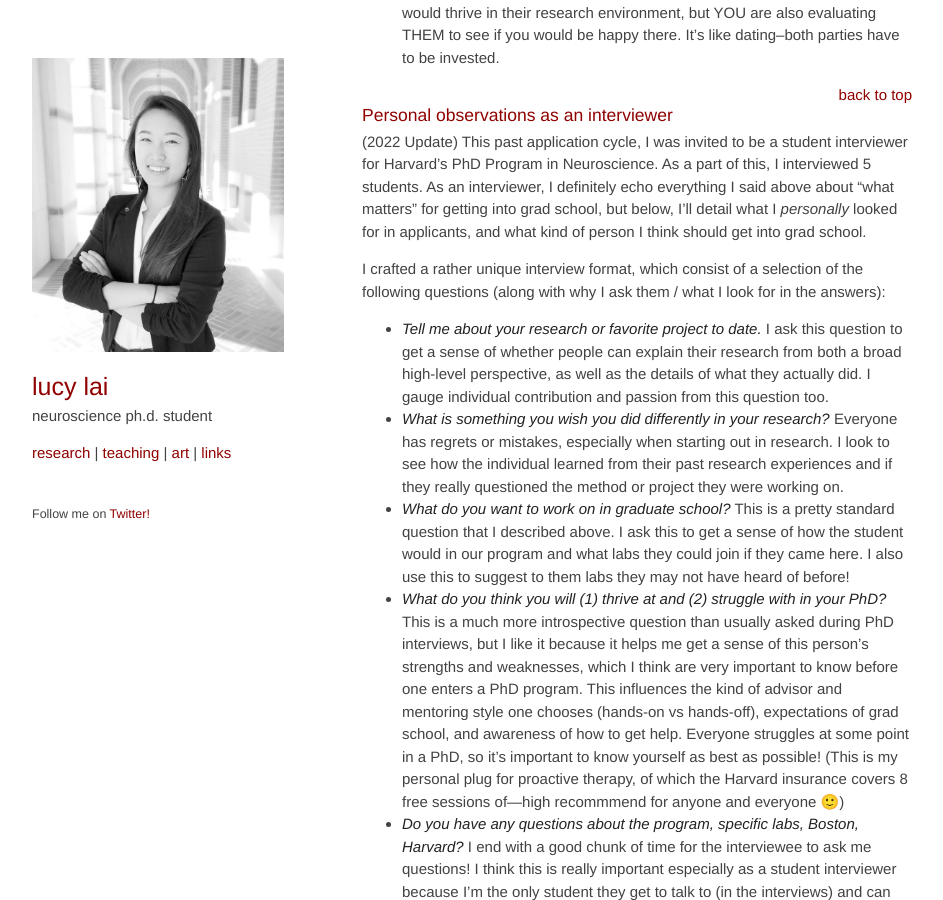
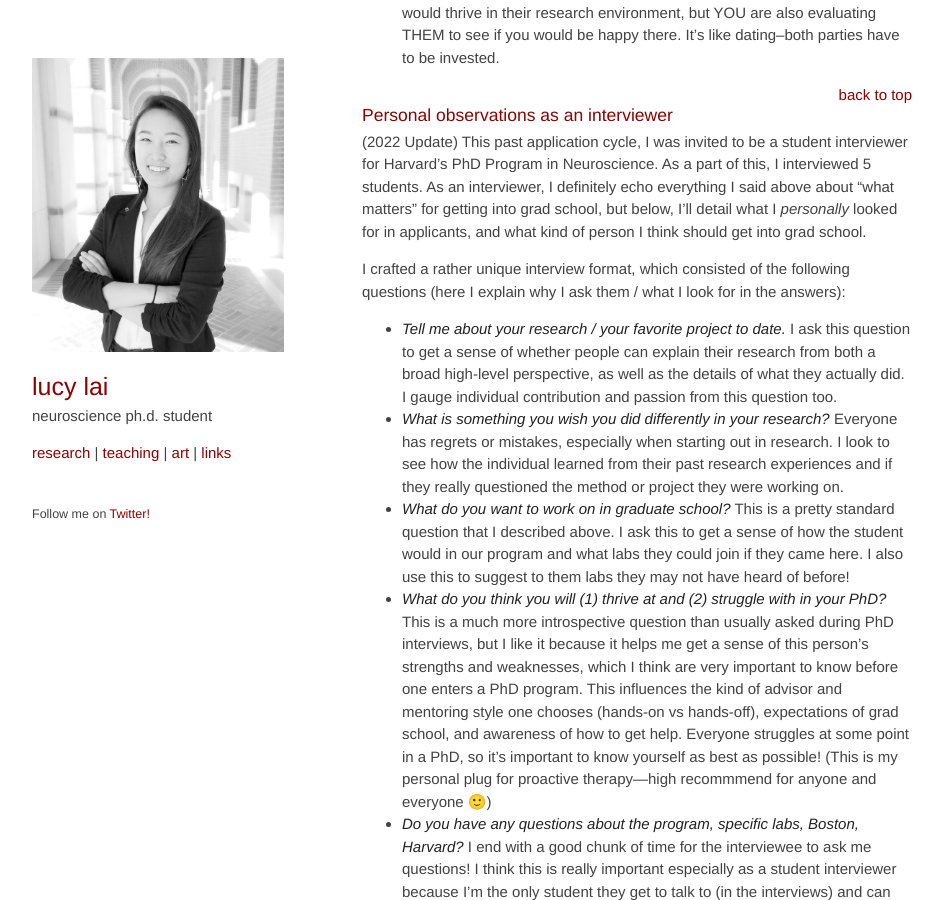
Before and after one commit to lucylai96/lucylai96.github.io, a Jekyll site: the page built from blog/gradapps.md, in a window 1280 px wide and 900 px high, scrolled down 16715 px. Shown: the whole window, without its empty margins (168-1111 px from the left). Built offline with Jekyll 4.4.1, drawn with Linux system fonts in a browser that asks for light colours; our own code applies the rules of GitHub Pages for plain Markdown files.

Commit message:
Update gradapps.md

```diff
--- a/blog/gradapps.md
+++ b/blog/gradapps.md
@@ -355,11 +355,11 @@ It’s hard to gauge how the admissions decision is made after the interview pro
 ### Personal observations as an interviewer
 (2022 Update) This past application cycle, I was invited to be a student interviewer for Harvard's PhD Program in Neuroscience. As a part of this, I interviewed 5 students. As an interviewer, I definitely echo everything I said above about "what matters" for getting into grad school, but below, I'll detail what I _personally_ looked for in applicants, and what kind of person I think should get into grad school.
 
-I crafted a rather unique interview format, which consist of a selection of the following questions (along with why I ask them / what I look for in the answers):
-* ***Tell me about your research or favorite project to date.*** I ask this question to get a sense of whether people can explain their research from both a broad high-level perspective, as well as the details of what they actually did. I gauge individual contribution and passion from this question too.
+I crafted a rather unique interview format, which consisted of the following questions (here I explain why I ask them / what I look for in the answers):
+* ***Tell me about your research / your favorite project to date.*** I ask this question to get a sense of whether people can explain their research from both a broad high-level perspective, as well as the details of what they actually did. I gauge individual contribution and passion from this question too.
 * ***What is something you wish you did differently in your research?*** Everyone has regrets or mistakes, especially when starting out in research. I look to see how the individual learned from their past research experiences and if they really questioned the method or project they were working on.
 * ***What do you want to work on in graduate school?*** This is a pretty standard question that I described above. I ask this to get a sense of how the student would in our program and what labs they could join if they came here. I also use this to suggest to them labs they may not have heard of before!
-* ***What do you think you will (1) thrive at and (2) struggle with in your PhD?*** This is a much more introspective question than usually asked during PhD interviews, but I like it because it helps me get a sense of this person's strengths and weaknesses, which I think are very important to know before one enters a PhD program. This influences the kind of advisor and mentoring style one chooses (hands-on vs hands-off), expectations of grad school, and awareness of how to get help. Everyone struggles at some point in a PhD, so it's important to know yourself as best as possible! (This is my personal plug for proactive therapy, of which the Harvard insurance covers 8 free sessions of---high recommmend for anyone and everyone 🙂)
+* ***What do you think you will (1) thrive at and (2) struggle with in your PhD?*** This is a much more introspective question than usually asked during PhD interviews, but I like it because it helps me get a sense of this person's strengths and weaknesses, which I think are very important to know before one enters a PhD program. This influences the kind of advisor and mentoring style one chooses (hands-on vs hands-off), expectations of grad school, and awareness of how to get help. Everyone struggles at some point in a PhD, so it's important to know yourself as best as possible! (This is my personal plug for proactive therapy---high recommmend for anyone and everyone 🙂)
 * ***Do you have any questions about the program, specific labs, Boston, Harvard?*** I end with a good chunk of time for the interviewee to ask me questions! I think this is really important especially as a student interviewer because I'm the only student they get to talk to (in the interviews) and can often provide a different perspective than the faculty. I really emphasize that they can ask _whatever_ they wish! So go for it!
 
 Besides these explicit questions, I also look for certain character qualities in how they answer their questions. These include: **humility, curiousity, ingenuity, resilience, diligence, kindness, and integrity**. I look for these things because they are important qualities to being a good scientist, and are also qualities that I desire in peers and colleagues.
```
